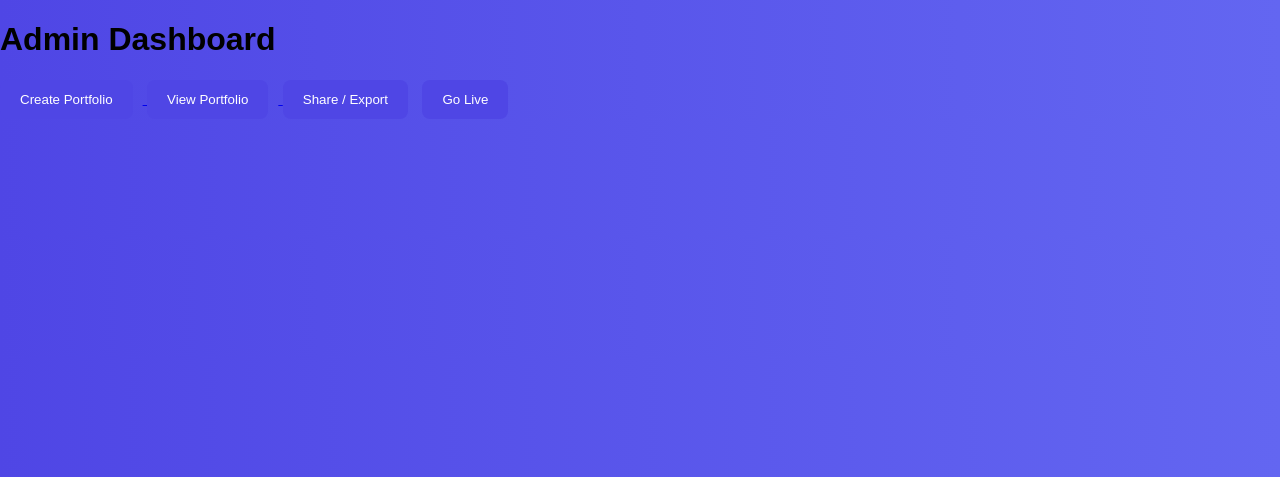
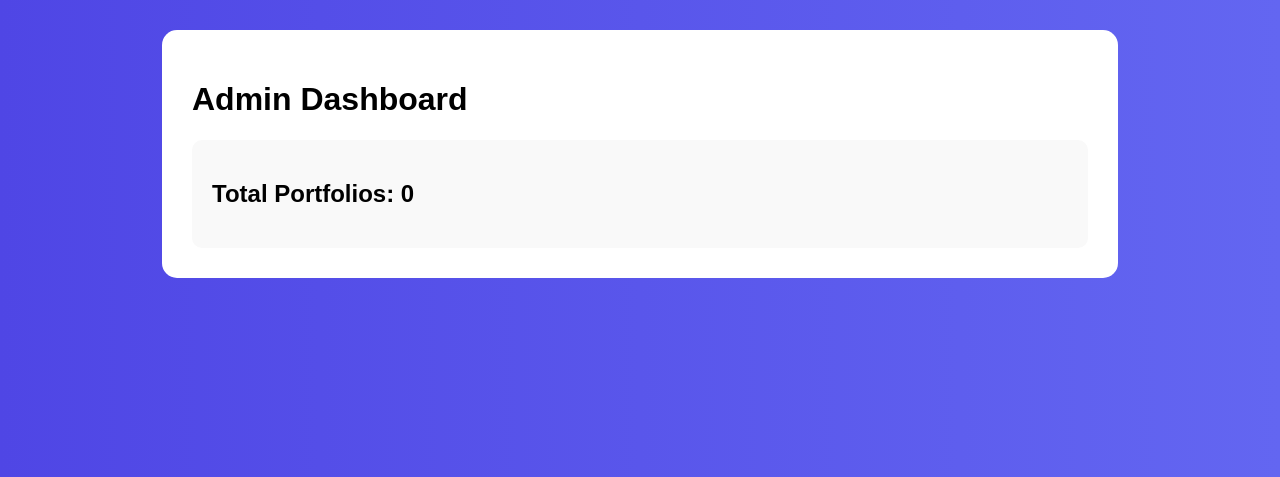
Before and after one commit to shoryadevraj/Python-Portfolio-Management, a Flask app: page /dashboard in a window 1280 px wide. Shown: the top 477 px of the page. Run offline with Flask 3, Linux system fonts and the light colour scheme; data that the repository does not hold is empty.

Commit message:
Enhance dashboard layout and portfolio actions
Refactor dashboard layout with new container and card elements for better organization and added functionality for viewing, updating, exporting, and deleting portfolios.

```diff
--- a/templates/dashboard.html
+++ b/templates/dashboard.html
@@ -4,27 +4,58 @@
 
 <title>Dashboard</title>
 
-<link rel="stylesheet" href="{{ url_for('static', filename='style.css') }}">
+<link rel="stylesheet"
+href="{{ url_for('static', filename='style.css') }}">
 
 </head>
 
 <body>
 
-<div class="dashboard">
+<div class="container">
 
 <h1>Admin Dashboard</h1>
 
-<a href="/create">
-<button>Create Portfolio</button>
+<div class="card">
+
+<h2>
+Total Portfolios: {{ total }}
+</h2>
+
+</div>
+
+{% for p in portfolios %}
+
+<div class="card">
+
+<h2>{{ p[1] }}</h2>
+
+<p>
+{{ p[2] }}
+</p>
+
+<a href="/portfolio/{{ p[0] }}">
+<button>View</button>
 </a>
 
-<a href="/view">
-<button>View Portfolio</button>
+<a href="/update/{{ p[0] }}">
+<button>Update</button>
 </a>
 
-<button>Share / Export</button>
+<a href="/live/{{ p[0] }}">
+<button>Go Live</button>
+</a>
 
-<button>Go Live</button>
+<a href="/pdf/{{ p[0] }}">
+<button>Export PDF</button>
+</a>
+
+<a href="/delete/{{ p[0] }}">
+<button>Delete</button>
+</a>
+
+</div>
+
+{% endfor %}
 
 </div>
 
```
